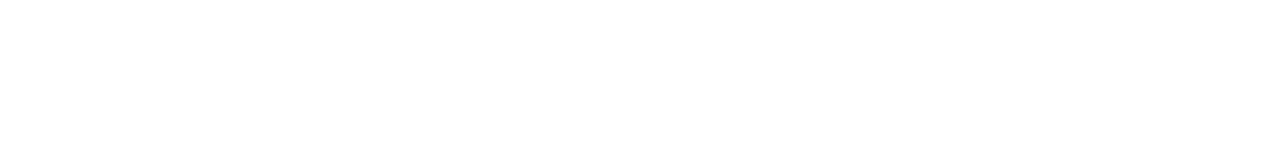
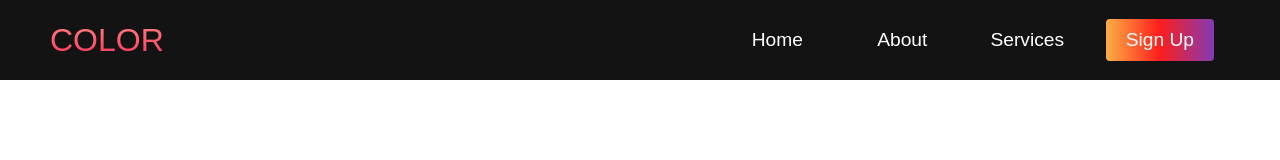
Before and after one commit to wj18sawy/ResponsiveJSProj, a plain HTML site: page index.html in a window 1280 px wide. Drawn offline with Linux system fonts and the light colour scheme.

Commit message:
Navbar updates

```diff
--- a/index.html
+++ b/index.html
@@ -4,9 +4,34 @@
     <meta charset="UTF-8">
     <meta http-equiv="X-UA-Compatible" content="IE=edge">
     <meta name="viewport" content="width=device-width, initial-scale=1.0">
-    <title>Document</title>
+    <title>Scroll Website</title>
+    <link rel="stylesheet" href="styles.css">
 </head>
 <body>
-
+    <!-- Navbar Section -->
+    <nav class="navbar">
+        <div class="navbar__container">
+            <a href="#home" id="navbar__logo">COLOR</a>
+            <div class="navbar__toggle" id="mobile-menu">
+                <span class="bar"></span>
+                <span class="bar"></span>
+                <span class="bar"></span>
+            </div>
+            <ul class="navbar__menu">
+                <li class="navbar__item">
+                    <a href="#home" class="navbar__links" id="home-page">Home</a>
+                </li>
+                <li class="navbar__item">
+                    <a href="#about" class="navbar__links" id="about-page">About</a>
+                </li>
+                <li class="navbar__item">
+                    <a href="#services" class="navbar__links" id="services-page">Services</a>
+                </li>
+                <li class="navbar__btn">
+                    <a href="#sign-up" class="button" id="signup">Sign Up</a>
+                </li>
+            </ul>
+        </div>
+    </nav>
 </body>
 </html>
--- a/styles.css
+++ b/styles.css
@@ -0,0 +1,91 @@
+* {
+    box-sizing: border-box;
+    margin: 0;
+    padding: 0%;
+    font-family: 'Kumbh Sans', sans-serif;
+    scroll-behavior: smooth;
+}
+
+.navbar {
+    background: #131313;
+    height: 80px;
+    display: flex;
+    justify-content: center;
+    align-items: center;
+    font-size: 1.2rem;
+    position: sticky;
+    top: 0;
+    z-index: 999;
+}
+
+.navbar__container {
+    display: flex;
+    justify-content: space-between;
+    height: 80px;
+    z-index: 1;
+    width: 100%;
+    max-width: 1300px;
+    margin: 0 auto;
+    padding: 0 50px;
+}
+
+#navbar__logo {
+    background-color: #ff8177;
+    background-image: linear-gradient(to top, #ff0844 0%, #ffb199 100%);
+    background-size: 100%;
+    -webkit-background-clip: text;
+    -moz-background-clip: text;
+    -webkit-text-fill-color: transparent;
+    -moz-text-fill-color: transparent;
+    display: flex;
+    align-items: center;
+    cursor: pointer;
+    text-decoration: none;
+    font-size: 2rem;
+}
+
+.navbar__menu{
+    display: flex;
+    align-items: center;
+    list-style: none;
+}
+
+.navbar__item{
+    height: 80px;
+}
+
+.navbar__links{
+    color: #fff;
+    display: flex;
+    align-items: center;
+    justify-content: center;
+    width: 125px;
+    text-decoration: none;
+    height: 100%;
+}
+
+.navbar__btn {
+    display: flex;
+    justify-content: center;
+    align-items: center;
+    padding: 0 1rem;
+    width: 100%;
+}
+
+.button{
+    display: flex;
+    justify-content: center;
+    align-items: center;
+    text-decoration: none;
+    padding: 10px 20px;
+    height: 100%;
+    width: 100%;
+    border: none;
+    outline: none;
+    border-radius: 4px;
+    background: #833ab4;
+    background: -webkit-linear-gradient(to right, #fcb045, #fd1d1d, #833ab4);
+    background: linear-gradient(to right, #fcb045, #fd1d1d, #833ab4); /* UI Gradients.com */
+    color: white;
+    transition: all 0.3s ease;
+}
```
